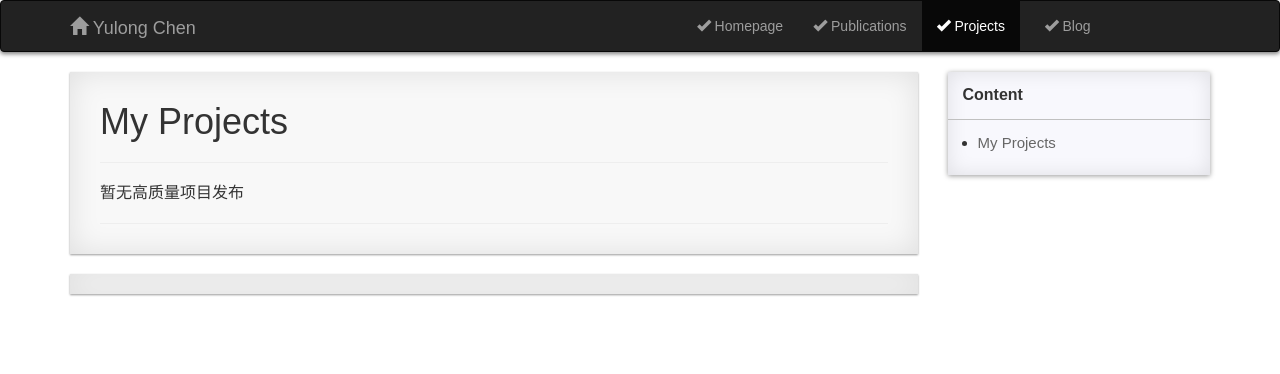
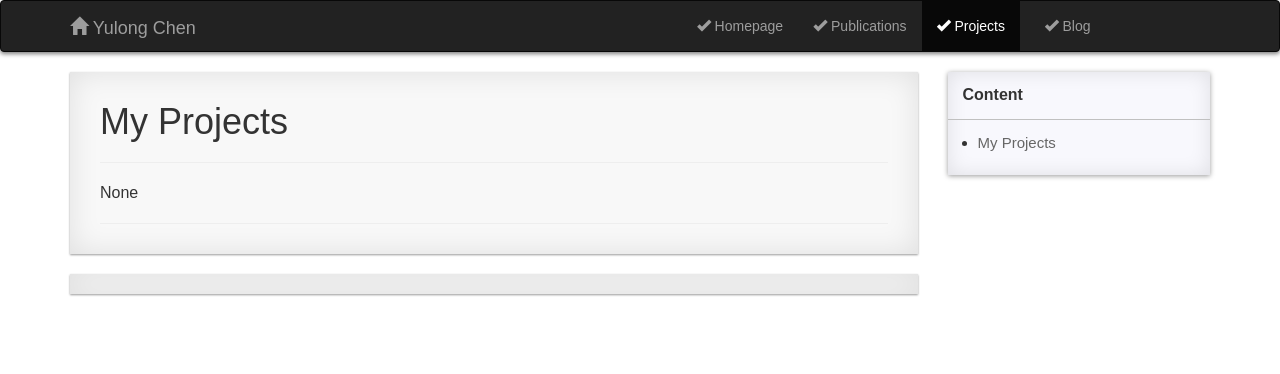
Before and after one commit to yulongC/yulongC.github.io, a Jekyll site: the page built from pages/3_project.md, in a window 1280 px wide. Shown: the top 374 px of the page. Built offline with Jekyll 4.4.1, drawn with Linux system fonts in a browser that asks for light colours; comment, search, counter and statistics services are not loaded.

Commit message:
Update 3_project.md

```diff
--- a/pages/3_project.md
+++ b/pages/3_project.md
@@ -11,4 +11,4 @@ permalink: /project/
 # My Projects
 ---
 
-暂无高质量项目发布
+None
```
